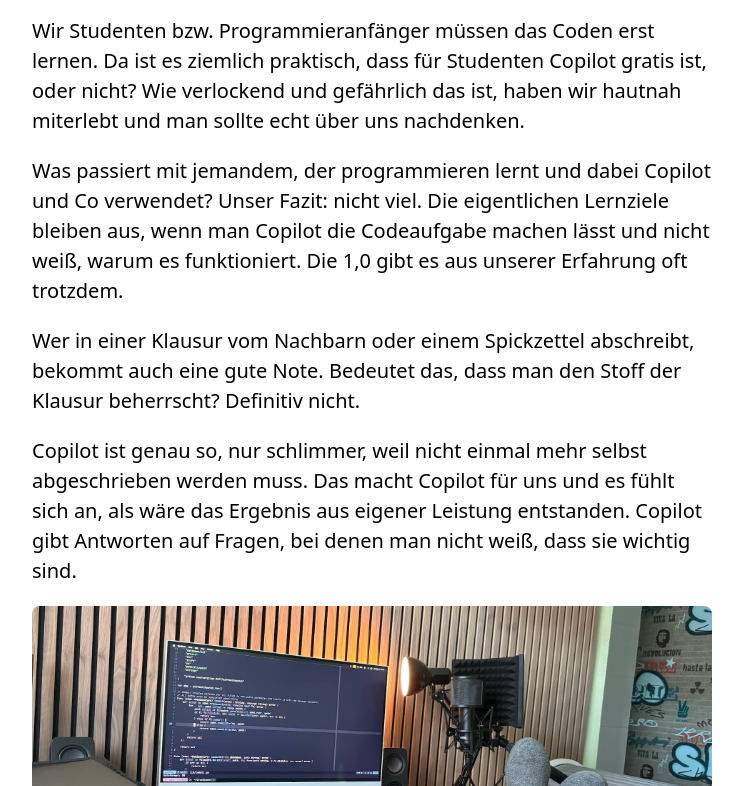
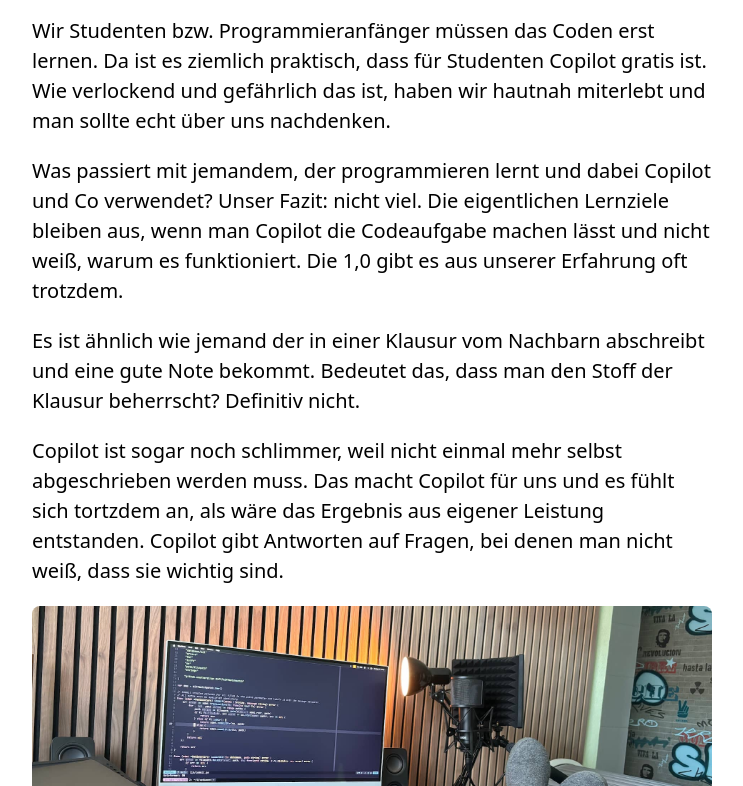
Before and after one commit to thinkofit-blog/website, an Astro site: page /articles/denkst-du-noch-oder-nutzt-du-schon-copilot in a window 1280 px wide. Shown: the part 607-1393 px from the top of the page, without its empty margins (268-1011 px from the left). Built offline with nearby package versions, Linux system fonts and the light colour scheme; Astro itself is replaced by a stand-in of ours; what @catppuccin/tailwindcss would draw is missing.

Commit message:
text changes

```diff
--- a/src/content/articles/denkst-du-noch-oder-nutzt-du-schon-copilot.md
+++ b/src/content/articles/denkst-du-noch-oder-nutzt-du-schon-copilot.md
@@ -14,13 +14,13 @@
 
 ## (Ver)lernen wir gerade die wichtigen Sachen?
 
-Wir Studenten bzw. Programmieranfänger müssen das Coden erst lernen. Da ist es ziemlich praktisch, dass für Studenten Copilot gratis ist, oder nicht? Wie verlockend und gefährlich das ist, haben wir hautnah miterlebt und man sollte echt über uns nachdenken.
+Wir Studenten bzw. Programmieranfänger müssen das Coden erst lernen. Da ist es ziemlich praktisch, dass für Studenten Copilot gratis ist. Wie verlockend und gefährlich das ist, haben wir hautnah miterlebt und man sollte echt über uns nachdenken.
 
 Was passiert mit jemandem, der programmieren lernt und dabei Copilot und Co verwendet? Unser Fazit: nicht viel. Die eigentlichen Lernziele bleiben aus, wenn man Copilot die Codeaufgabe machen lässt und nicht weiß, warum es funktioniert. Die 1,0 gibt es aus unserer Erfahrung oft trotzdem.
 
-Wer in einer Klausur vom Nachbarn oder einem Spickzettel abschreibt, bekommt auch eine gute Note. Bedeutet das, dass man den Stoff der Klausur beherrscht? Definitiv nicht.
+Es ist ähnlich wie jemand der in einer Klausur vom Nachbarn abschreibt und eine gute Note bekommt. Bedeutet das, dass man den Stoff der Klausur beherrscht? Definitiv nicht.
 
-Copilot ist genau so, nur schlimmer, weil nicht einmal mehr selbst abgeschrieben werden muss. Das macht Copilot für uns und es fühlt sich an, als wäre das Ergebnis aus eigener Leistung entstanden. Copilot gibt Antworten auf Fragen, bei denen man nicht weiß, dass sie wichtig sind.
+Copilot ist sogar noch schlimmer, weil nicht einmal mehr selbst abgeschrieben werden muss. Das macht Copilot für uns und es fühlt sich tortzdem an, als wäre das Ergebnis aus eigener Leistung entstanden. Copilot gibt Antworten auf Fragen, bei denen man nicht weiß, dass sie wichtig sind.
 
 ![Frank‘s Vorstellung, wie Vanessa mit Copilot arbeitet.](/lazy_nvim.jpg)
 
```
